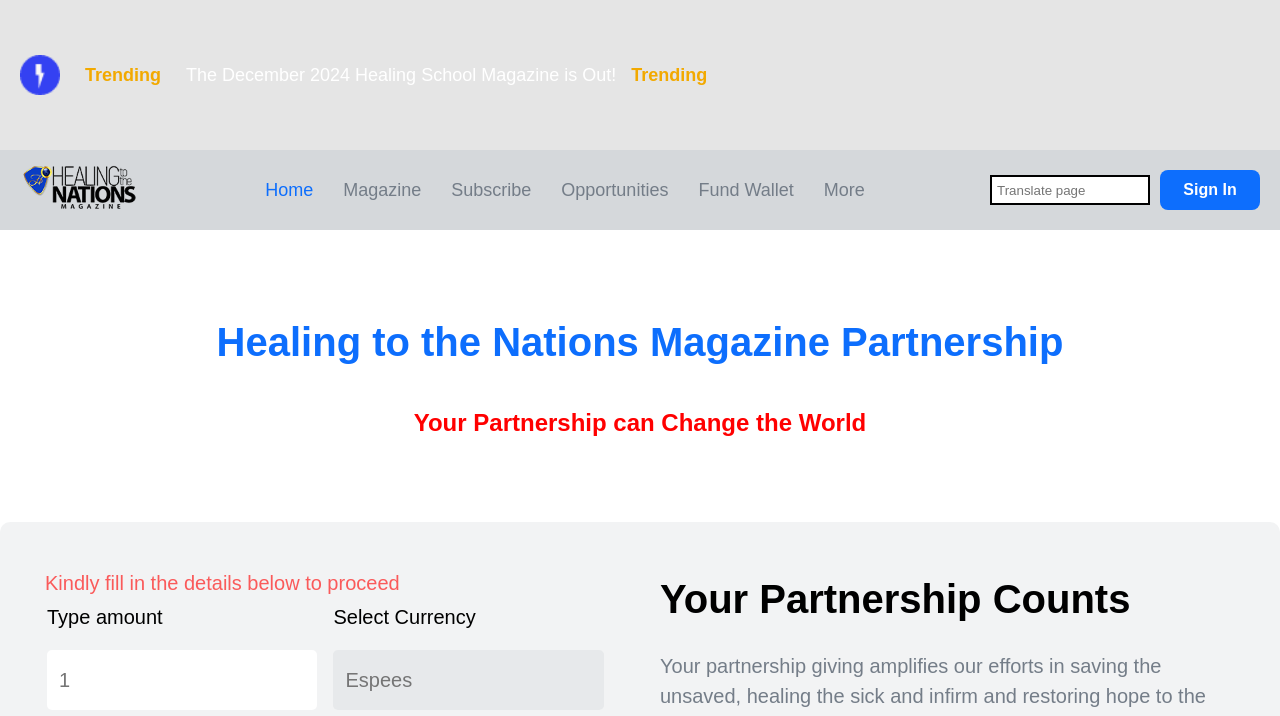
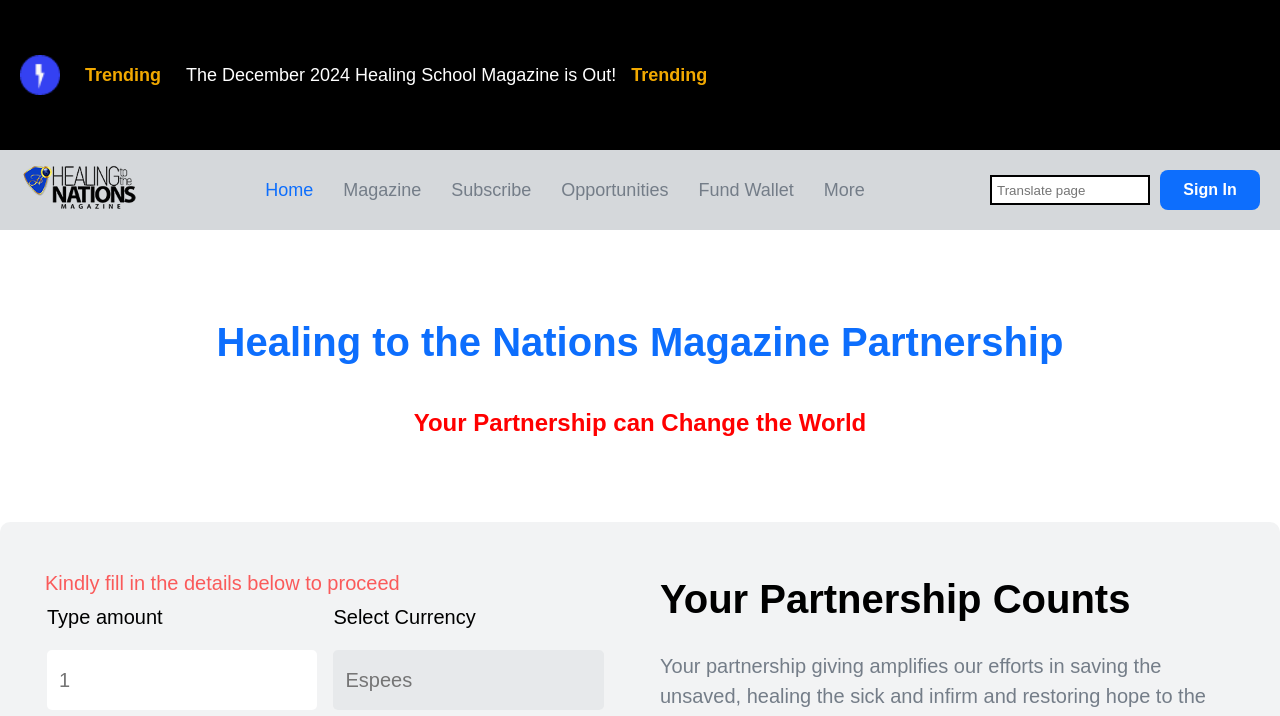
Before and after one commit to Itsam93/httn, a plain HTML site: page index.html in a window 1280 px wide. Shown: the top 716 px of the page. Drawn offline with Linux system fonts and the light colour scheme.

Commit message:
Change header background color to solid black

```diff
--- a/style.css
+++ b/style.css
@@ -11,7 +11,7 @@ body {
 
 /* ========== TOP HEADER  ========== */
 .first-header {
-  background-color: #0000001A;
+  background-color: #000000;
   color: white;
   display: flex;
   align-items: center;
```
